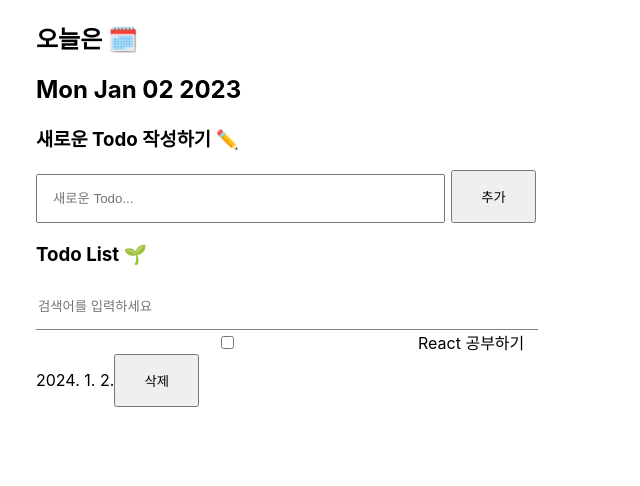
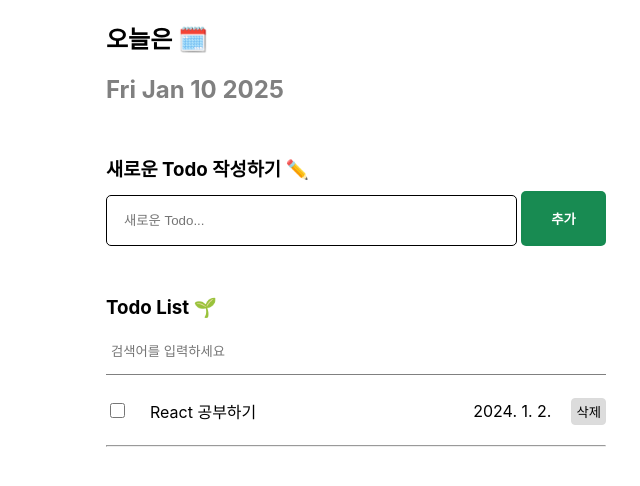
Before and after one commit to lovelyppotto/practice-todolist, a React (Create React App) app: page / in a window 1280 px wide. Shown: the top 486 px of the page, without its empty margins (284-924 px from the left). Built offline with nearby package versions, Linux system fonts and the light colour scheme.

Commit message:
UI 완료 및 목 데이터 작성

```diff
--- a/src/App.css
+++ b/src/App.css
@@ -1,7 +1,7 @@
 .App {
-  width: 500px;
-  margin-left: 25%;
-  margin-right: 25%;
+  max-width: 500px;
+  width: 100%;
+  margin: 0 auto;
   text-align: start;
 }
 
@@ -9,3 +9,8 @@
   margin-top: 20px;
   margin-bottom: 20px;
 }
+
+h3{
+  margin-top: 50px;
+  margin-bottom: 10px;
+}
--- a/src/App.js
+++ b/src/App.js
@@ -1,9 +1,34 @@
+import { useState } from "react";
+
 import './App.css';
 import Calendar from './component/Calendar';
 import TodoCreator from './component/TodoCreator';
 import TodoList from './component/TodoList';
 
+const mockTodo = [
+  {
+    id: 0,
+    isDone: false,
+    content: "React 공부하기",
+    createdDate: new Date().getTime(),
+  },
+  {
+    id: 1,
+    isDone: false,
+    content: "빨래 널기",
+    createdDate: new Date().getTime(),
+  },
+  {
+    id: 2,
+    isDone: false,
+    content: "노래 연습하기",
+    createdDate: new Date().getTime(),
+  },
+]
+
 function App() {
+  const [ todo, setTodo ] = useState(mockTodo)
+
   return (
     <div className="App">
       <section>
--- a/src/component/Calendar.js
+++ b/src/component/Calendar.js
@@ -4,7 +4,8 @@ const Calendar = () => {
     return(
         <div>
             <h2>오늘은 🗓️</h2>
-            <h1>Mon Jan 02 2023</h1>
+            {/* 오늘 날짜 표시 */}
+            <h1 style={{color: "gray"}}>{new Date().toDateString()}</h1>
         </div>
     );
 }
--- a/src/component/TodoCreator.css
+++ b/src/component/TodoCreator.css
@@ -6,11 +6,18 @@
 }
 
 input {
-    padding: 15px;
+    padding: 17px;
     width: 75%;
+    border: 1px solid black;
+    border-radius: 5px;
 }
 
-button {
+.create-button {
     width: 17%;
     padding: 15px 0px;
+    background-color: rgba(23, 139, 81, 0.993);
+    border: 3px solid rgba(23, 139, 81, 0.993);
+    color: white;
+    font-weight: bold;
+    border-radius: 5px;
 }
--- a/src/component/TodoCreator.js
+++ b/src/component/TodoCreator.js
@@ -7,7 +7,7 @@ const TodoCreator = () => {
             <h3>새로운 Todo 작성하기 ✏️</h3>
             <div className="input-box">
                 <input placeholder="새로운 Todo..."/>
-                <button>추가</button>
+                <button className="create-button">추가</button>
             </div>
         </div>
     );
--- a/src/component/TodoItem.css
+++ b/src/component/TodoItem.css
@@ -0,0 +1,33 @@
+.todo-items {
+    margin-top: 15px;
+    margin-bottom: 20px;
+    display: flex;
+    align-items: center;
+    justify-content: space-between;
+}
+
+.left .right {
+    display: flex;
+}
+
+.left {
+
+    justify-content: start;
+}
+
+.checkbox {
+    width: 15px;
+    height: 15px;
+    margin-right: 25px;
+}
+
+.date {
+    padding-right: 20px;
+}
+
+.delete {
+    padding: 3px 4px;
+    border: 1px solid rgb(219, 219, 219);
+    background-color: gainsboro;
+    border-radius: 4px;
+}
--- a/src/component/TodoItem.js
+++ b/src/component/TodoItem.js
@@ -3,12 +3,20 @@ import "./TodoItem.css"
 
 const TodoItem = () => {
     return(
-        <div className="todo-item">
-            <input type="checkbox" />
-            <span>React 공부하기</span>
-            <span>2024. 1. 2.</span>
-            <button>삭제</button>
+        <div>
+            <div className="todo-items">
+                <div className="left">
+                    <input type="checkbox" className="checkbox" />
+                    <span>React 공부하기</span>
+                </div>
+                <div className="right">
+                    <span className="date">2024. 1. 2.</span>
+                    <button className="delete">삭제</button>
+                </div>
+            </div>
+            <hr />
         </div>
+
     );
 }
 export default TodoItem
--- a/src/component/TodoList.css
+++ b/src/component/TodoList.css
@@ -1,7 +1,8 @@
 .search {
-    width: 100%;
-    padding: 15px 0px 15px 2px;
+    width: 495px;
+    padding: 15px 0px 15px 5px;
     border: none;
     border-bottom: 1px solid gray;
-
+    border-radius: 0;
+    margin-bottom: 8px;
 }
```
